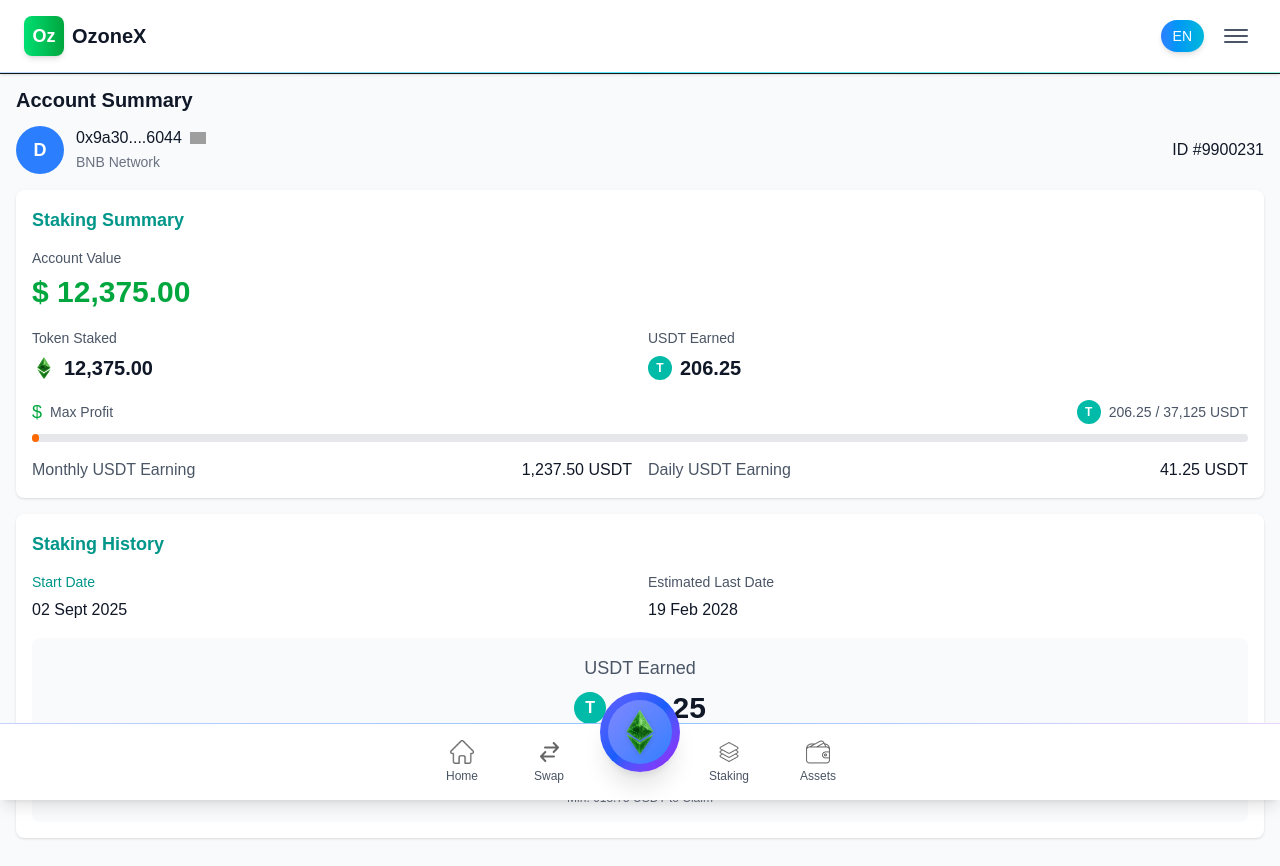
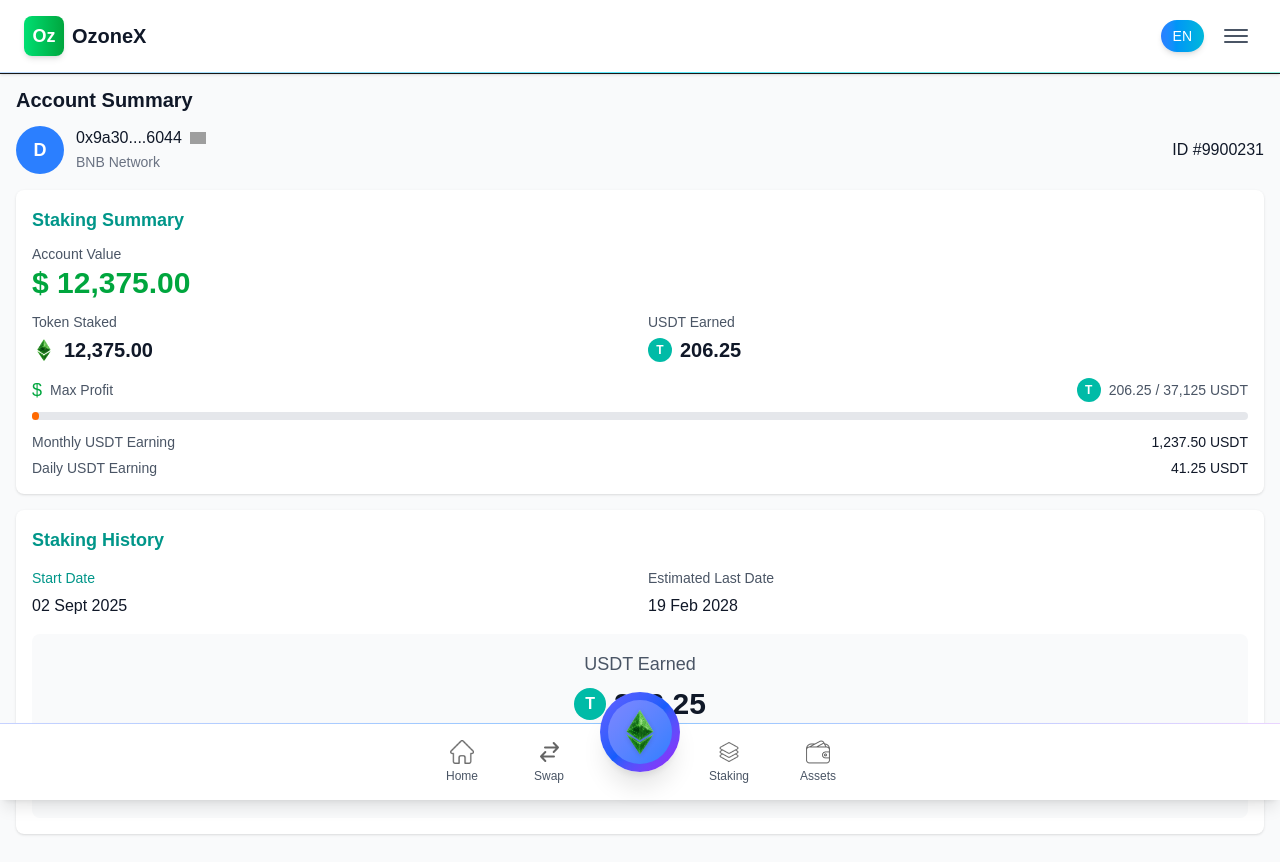
Before and after one commit to krismayuangga/ozone-hub, a Next.js app in the folder frontend/: page /account in a window 1280 px wide. Built offline with nearby package versions, Linux system fonts and the light colour scheme; grey boxes are pictures that could not be loaded.

Commit message:
Refactor Account Summary earnings layout: align monthly/daily rows, tighten vertical spacing, normalize line-height

```diff
--- a/frontend/src/app/account/page.tsx
+++ b/frontend/src/app/account/page.tsx
@@ -40,19 +40,19 @@ export default function AccountSummaryPage() {
 
         {/* Staking Summary */}
         <div className="bg-white rounded-lg p-4 mb-4 shadow-sm">
-          <h2 className="text-lg font-semibold text-teal-600 mb-3">Staking Summary</h2>
+          <h2 className="text-lg font-semibold text-teal-600 mb-2">Staking Summary</h2>
 
           {/* Account Value */}
-          <div className="mb-4">
+          <div className="mb-3">
             <span className="text-gray-600 text-sm">Account Value</span>
-            <div className="text-3xl font-bold text-green-600 mt-1">$ 12,375.00</div>
+            <div className="text-3xl font-bold text-green-600 mt-0.5 leading-none">$ 12,375.00</div>
           </div>
 
           {/* Token Staked and USDT Earned */}
-          <div className="grid grid-cols-2 gap-4 mb-4">
+          <div className="grid grid-cols-2 gap-4 mb-3">
             <div>
               <span className="text-gray-600 text-sm">Token Staked</span>
-              <div className="flex items-center space-x-2 mt-1">
+              <div className="flex items-center space-x-2 mt-0.5 leading-none">
                 <Image
                   src="/images/tokens/ozone-token.png"
                   alt="Ozone Token"
@@ -64,7 +64,7 @@ export default function AccountSummaryPage() {
             </div>
             <div>
               <span className="text-gray-600 text-sm">USDT Earned</span>
-              <div className="flex items-center space-x-2 mt-1">
+              <div className="flex items-center space-x-2 mt-0.5 leading-none">
                 <div className="w-6 h-6 bg-teal-500 rounded-full flex items-center justify-center">
                   <span className="text-white text-xs font-bold">T</span>
                 </div>
@@ -74,7 +74,7 @@ export default function AccountSummaryPage() {
           </div>
 
           {/* Max Profit */}
-          <div className="mb-4">
+          <div className="mb-3">
             <div className="flex items-center justify-between mb-2">
               <span className="text-gray-600 text-sm flex items-center space-x-2">
                 <span className="text-green-600 text-lg">$</span>
@@ -92,15 +92,15 @@ export default function AccountSummaryPage() {
             </div>
           </div>
 
-          {/* Earnings */}
-          <div className="grid grid-cols-2 gap-4">
-            <div className="flex justify-between">
-              <span className="text-gray-600">Monthly USDT Earning</span>
-              <span className="font-medium text-gray-900">1,237.50 USDT</span>
+          {/* Earnings (stacked rows, aligned values) */}
+          <div className="mt-3 space-y-1.5">
+            <div className="flex items-center justify-between leading-tight">
+              <span className="text-gray-600 text-sm">Monthly USDT Earning</span>
+              <span className="font-medium text-gray-900 text-sm">1,237.50 USDT</span>
             </div>
-            <div className="flex justify-between">
-              <span className="text-gray-600">Daily USDT Earning</span>
-              <span className="font-medium text-gray-900">41.25 USDT</span>
+            <div className="flex items-center justify-between leading-tight">
+              <span className="text-gray-600 text-sm">Daily USDT Earning</span>
+              <span className="font-medium text-gray-900 text-sm">41.25 USDT</span>
             </div>
           </div>
         </div>
```
